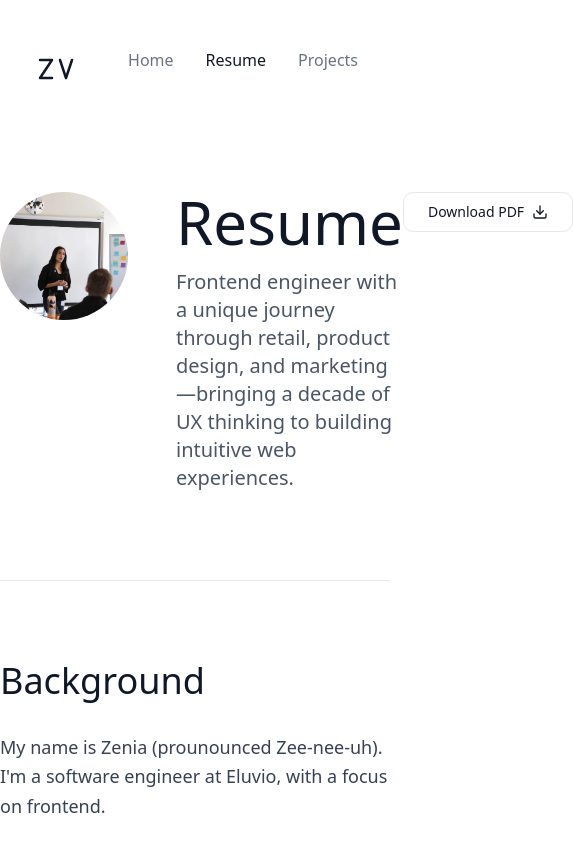
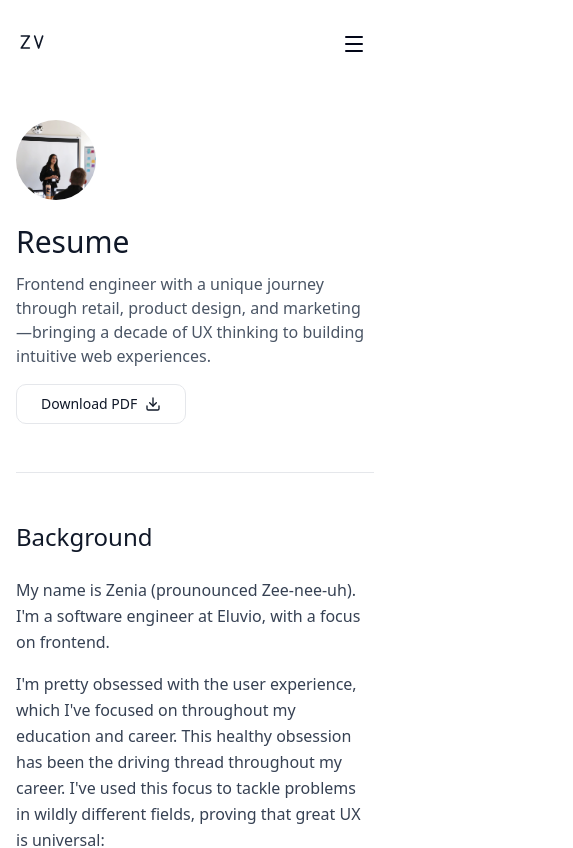
Before and after one commit to zeniavilla/zenia-villa-web, a React (Vite) app: page /resume in a window 390 px wide. Shown: the top 848 px of the page, 573 px wide, since content can reach past the window. Built offline with nearby package versions, Linux system fonts and the light colour scheme.

Commit message:
Make responsive

```diff
--- a/package.json
+++ b/package.json
@@ -9,6 +9,7 @@
     "preview": "vite preview"
   },
   "dependencies": {
+    "@radix-ui/react-navigation-menu": "^1.2.14",
     "@radix-ui/react-slot": "^1.2.4",
     "@tailwindcss/vite": "^4.1.17",
     "class-variance-authority": "^0.7.1",
--- a/src/components/section-title/section-title.tsx
+++ b/src/components/section-title/section-title.tsx
@@ -24,24 +24,24 @@ function SectionTitle({
   border=false
 }: SectionTitleProps) {
   const sizeClasses: Record<TextSize, string> = {
-    "8xl": "text-8xl",
-    "7xl": "text-7xl",
-    "6xl": "text-6xl",
-    "5xl": "text-5xl",
-    "4xl": "text-4xl",
-    "3xl": "text-3xl",
-    "2xl": "text-2xl",
-    "xl": "text-xl"
+    "8xl": "text-4xl md:text-6xl lg:text-8xl",
+    "7xl": "text-3xl md:text-5xl lg:text-7xl",
+    "6xl": "text-3xl md:text-4xl lg:text-6xl",
+    "5xl": "text-2xl md:text-4xl lg:text-5xl",
+    "4xl": "text-2xl md:text-3xl lg:text-4xl",
+    "3xl": "text-xl md:text-2xl lg:text-3xl",
+    "2xl": "text-lg md:text-xl lg:text-2xl",
+    "xl": "text-base md:text-lg lg:text-xl"
   };
 
   return (
-    <div className={`${border ? "border-b border-gray-200 py-16" : ""}`}>
-      <div className="flex items-start mb-6 gap-12">
+    <div className={`${border ? "border-b border-gray-200 py-8 md:py-12 lg:py-16" : ""}`}>
+      <div className="flex flex-col md:flex-row items-start mb-4 md:mb-6 gap-6 md:gap-8 lg:gap-12">
         {/* Photo */}
         {
           image &&
           <div className="flex-shrink-0">
-            <div className="w-32 h-32 rounded-full overflow-hidden">
+            <div className="w-20 h-20 md:w-28 md:h-28 lg:w-32 lg:h-32 rounded-full overflow-hidden">
               <img src={image} alt={imageAlt} className="w-full h-full object-cover" />
             </div>
           </div>
@@ -49,22 +49,22 @@ function SectionTitle({
 
         {/* Text Content */}
         <div className="flex-1">
-          <div className="flex items-start justify-between">
-            <div>
-              <div className={`${sizeClasses[size]} font-light text-gray-900 mb-4`}>
+          <div className="flex flex-col md:flex-row items-start justify-between gap-4 md:gap-6">
+            <div className="flex-1">
+              <div className={`${sizeClasses[size]} font-light text-gray-900 mb-3 md:mb-4`}>
                 {title}
               </div>
               {
                 description &&
-                <p className="text-xl text-gray-600 font-light max-w-2xl">{description}</p>
+                <p className="text-base md:text-lg lg:text-xl text-gray-600 font-light max-w-2xl">{description}</p>
               }
               {subtitle && (
-                <p className="text-xl text-gray-500 font-light mb-8">{subtitle}</p>
+                <p className="text-base md:text-lg lg:text-xl text-gray-500 font-light mb-6 md:mb-8">{subtitle}</p>
               )}
             </div>
             {/* Button */}
             {
-              button ? button : null
+              button && <div className="flex-shrink-0">{button}</div>
             }
           </div>
         </div>
--- a/src/components/top-navigation/top-navigation.tsx
+++ b/src/components/top-navigation/top-navigation.tsx
@@ -1,6 +1,15 @@
+import { useState } from 'react';
 import { NavLink } from 'react-router';
 import { cn } from '@/lib/utils.ts';
 import Logo from '@/components/logo/logo.tsx';
+import { Menu, X } from 'lucide-react';
+
+import {
+  NavigationMenu,
+  NavigationMenuItem,
+  NavigationMenuLink,
+  NavigationMenuList,
+} from '@/components/ui/navigation-menu';
 
 const navLinks = [
   { title: 'Home', path: '/home' },
@@ -8,101 +17,83 @@ const navLinks = [
   { title: 'Projects', path: '/projects' }
 ];
 
-// const MobileNav = () => {
-//   const [drawerOpen, setDrawerOpen] = useState(false);
-//
-//   return (
-//     <>
-//       <div className="fixed top-0 left-0 right-0 bg-white shadow-md z-50">
-//         <nav className="max-w-7xl mx-auto px-4 py-4">
-//           <div className="flex items-center justify-between">
-//             <Link to="/" className="flex items-center gap-2 no-underline">
-//               <h1 className="text-2xl font-bold text-gray-900">Zenia Villa</h1>
-//               <span className="text-gray-400 hidden sm:inline">/</span>
-//               <span className="text-sm text-gray-600 hidden sm:inline">Frontend Product Engineer</span>
-//             </Link>
-//
-//             <button
-//               onClick={() => setDrawerOpen(true)}
-//               className="p-2 hover:bg-gray-100 rounded-md"
-//               aria-label="menu"
-//             >
-//               <svg className="w-6 h-6" fill="none" stroke="currentColor" viewBox="0 0 24 24">
-//                 <path strokeLinecap="round" strokeLinejoin="round" strokeWidth={2} d="M4 6h16M4 12h16M4 18h16" />
-//               </svg>
-//             </button>
-//           </div>
-//         </nav>
-//       </div>
-//
-//       {/* Spacer for fixed header */}
-//       <div className="h-16" />
-//
-//       {/* Mobile drawer */}
-//       {drawerOpen && (
-//         <>
-//           <div
-//             className="fixed inset-0 bg-black bg-opacity-50 z-40"
-//             onClick={() => setDrawerOpen(false)}
-//           />
-//           <div className="fixed right-0 top-0 bottom-0 w-64 bg-white shadow-lg z-50 p-4">
-//             <button
-//               onClick={() => setDrawerOpen(false)}
-//               className="p-2 hover:bg-gray-100 rounded-md mb-4"
-//             >
-//               <svg className="w-6 h-6" fill="none" stroke="currentColor" viewBox="0 0 24 24">
-//                 <path strokeLinecap="round" strokeLinejoin="round" strokeWidth={2} d="M6 18L18 6M6 6l12 12" />
-//               </svg>
-//             </button>
-//             <ul className="space-y-2">
-//               {navLinks.map((link) => (
-//                 <li key={link.title}>
-//                   <Link
-//                     to={link.path}
-//                     onClick={() => setDrawerOpen(false)}
-//                     className="block px-4 py-2 hover:bg-gray-100 rounded-md text-gray-900 no-underline"
-//                   >
-//                     {link.title}
-//                   </Link>
-//                 </li>
-//               ))}
-//             </ul>
-//           </div>
-//         </>
-//       )}
-//     </>
-//   );
-// };
+const MobileNav = () => {
+  const [isOpen, setIsOpen] = useState(false);
+
+  return (
+    <header className="md:hidden px-4 py-6">
+      <div className="flex items-center justify-between">
+        <Logo className="text-gray-900" width={32} height={32} />
+        <button
+          onClick={() => setIsOpen(!isOpen)}
+          className="p-2 hover:bg-gray-100 rounded-md transition-colors"
+          aria-label="Toggle menu"
+        >
+          {isOpen ? <X size={24} /> : <Menu size={24} />}
+        </button>
+      </div>
+
+      {/* Mobile menu */}
+      {isOpen && (
+        <nav className="mt-6 flex flex-col gap-4">
+          {navLinks.map(link => (
+            <NavLink
+              key={link.title}
+              to={link.path}
+              onClick={() => setIsOpen(false)}
+              className={({isActive}) => cn(
+                "px-4 py-3 rounded-md transition-colors",
+                isActive
+                  ? "font-normal text-gray-900 bg-gray-100"
+                  : "font-light text-gray-500 hover:text-gray-900 hover:bg-gray-50"
+              )}
+            >
+              {link.title}
+            </NavLink>
+          ))}
+        </nav>
+      )}
+    </header>
+  );
+};
 
 const DesktopNav = () => {
   return (
-    <header className="flex flex-row pt-12 pb-8 pl-8 pr-8">
+    <header className="hidden md:flex flex-row pt-12 pb-8 px-4 md:px-8 w-full">
+      <NavigationMenu className="w-full max-w-full">
         <Logo className="text-gray-900" />
-      <div className="ml-auto"></div>
-      <nav className="flex gap-8">
+        <div className="ml-auto">
+          <NavigationMenuList className="flex gap-8">
             {
-          navLinks.map((link) => (
-            <NavLink
-              to={link.path}
-              key={link.title}
-              className={
-              ({isActive}) =>
-                cn(
-                  isActive ? "font-normal text-gray-900" : "font-light text-gray-500 hover:text-gray-900"
-                )
-              }
-            >
+              navLinks.map(link => (
+                <NavigationMenuItem key={link.title}>
+                  <NavLink to={link.path}>
+                    {({isActive}) => (
+                      <NavigationMenuLink className={cn(
+                        "font-light text-gray-500 hover:text-gray-900",
+                        isActive && "font-normal text-gray-900"
+                      )}>
                         {link.title}
+                      </NavigationMenuLink>
+                    )}
                   </NavLink>
+                </NavigationMenuItem>
               ))
             }
-      </nav>
+          </NavigationMenuList>
+        </div>
+      </NavigationMenu>
     </header>
   );
 };
 
 const TopNavigation = () => {
-  return <DesktopNav />;
+  return (
+    <>
+      <MobileNav />
+      <DesktopNav />
+    </>
+  );
 }
 
 export default TopNavigation;
--- /dev/null
+++ b/src/components/ui/navigation-menu.tsx
@@ -0,0 +1,128 @@
+import * as React from "react"
+import * as NavigationMenuPrimitive from "@radix-ui/react-navigation-menu"
+import { cva } from "class-variance-authority"
+import { ChevronDown } from "lucide-react"
+
+import { cn } from "@/lib/utils"
+
+const NavigationMenu = React.forwardRef<
+  React.ElementRef<typeof NavigationMenuPrimitive.Root>,
+  React.ComponentPropsWithoutRef<typeof NavigationMenuPrimitive.Root>
+>(({ className, children, ...props }, ref) => (
+  <NavigationMenuPrimitive.Root
+    ref={ref}
+    className={cn(
+      "relative z-10 flex max-w-max flex-1 items-center justify-center",
+      className
+    )}
+    {...props}
+  >
+    {children}
+    <NavigationMenuViewport />
+  </NavigationMenuPrimitive.Root>
+))
+NavigationMenu.displayName = NavigationMenuPrimitive.Root.displayName
+
+const NavigationMenuList = React.forwardRef<
+  React.ElementRef<typeof NavigationMenuPrimitive.List>,
+  React.ComponentPropsWithoutRef<typeof NavigationMenuPrimitive.List>
+>(({ className, ...props }, ref) => (
+  <NavigationMenuPrimitive.List
+    ref={ref}
+    className={cn(
+      "group flex flex-1 list-none items-center justify-center space-x-1",
+      className
+    )}
+    {...props}
+  />
+))
+NavigationMenuList.displayName = NavigationMenuPrimitive.List.displayName
+
+const NavigationMenuItem = NavigationMenuPrimitive.Item
+
+const navigationMenuTriggerStyle = cva(
+  "group inline-flex h-10 w-max items-center justify-center rounded-md bg-background px-4 py-2 text-sm font-medium transition-colors hover:bg-accent hover:text-accent-foreground focus:bg-accent focus:text-accent-foreground focus:outline-none disabled:pointer-events-none disabled:opacity-50 data-[state=open]:text-accent-foreground data-[state=open]:bg-accent/50 data-[state=open]:hover:bg-accent data-[state=open]:focus:bg-accent"
+)
+
+const NavigationMenuTrigger = React.forwardRef<
+  React.ElementRef<typeof NavigationMenuPrimitive.Trigger>,
+  React.ComponentPropsWithoutRef<typeof NavigationMenuPrimitive.Trigger>
+>(({ className, children, ...props }, ref) => (
+  <NavigationMenuPrimitive.Trigger
+    ref={ref}
+    className={cn(navigationMenuTriggerStyle(), "group", className)}
+    {...props}
+  >
+    {children}{" "}
+    <ChevronDown
+      className="relative top-[1px] ml-1 h-3 w-3 transition duration-200 group-data-[state=open]:rotate-180"
+      aria-hidden="true"
+    />
+  </NavigationMenuPrimitive.Trigger>
+))
+NavigationMenuTrigger.displayName = NavigationMenuPrimitive.Trigger.displayName
+
+const NavigationMenuContent = React.forwardRef<
+  React.ElementRef<typeof NavigationMenuPrimitive.Content>,
+  React.ComponentPropsWithoutRef<typeof NavigationMenuPrimitive.Content>
+>(({ className, ...props }, ref) => (
+  <NavigationMenuPrimitive.Content
+    ref={ref}
+    className={cn(
+      "left-0 top-0 w-full data-[motion^=from-]:animate-in data-[motion^=to-]:animate-out data-[motion^=from-]:fade-in data-[motion^=to-]:fade-out data-[motion=from-end]:slide-in-from-right-52 data-[motion=from-start]:slide-in-from-left-52 data-[motion=to-end]:slide-out-to-right-52 data-[motion=to-start]:slide-out-to-left-52 md:absolute md:w-auto ",
+      className
+    )}
+    {...props}
+  />
+))
+NavigationMenuContent.displayName = NavigationMenuPrimitive.Content.displayName
+
+const NavigationMenuLink = NavigationMenuPrimitive.Link
+
+const NavigationMenuViewport = React.forwardRef<
+  React.ElementRef<typeof NavigationMenuPrimitive.Viewport>,
+  React.ComponentPropsWithoutRef<typeof NavigationMenuPrimitive.Viewport>
+>(({ className, ...props }, ref) => (
+  <div className={cn("absolute left-0 top-full flex justify-center")}>
+    <NavigationMenuPrimitive.Viewport
+      className={cn(
+        "origin-top-center relative mt-1.5 h-[var(--radix-navigation-menu-viewport-height)] w-full overflow-hidden rounded-md border bg-popover text-popover-foreground shadow-lg data-[state=open]:animate-in data-[state=closed]:animate-out data-[state=closed]:zoom-out-95 data-[state=open]:zoom-in-90 md:w-[var(--radix-navigation-menu-viewport-width)]",
+        className
+      )}
+      ref={ref}
+      {...props}
+    />
+  </div>
+))
+NavigationMenuViewport.displayName =
+  NavigationMenuPrimitive.Viewport.displayName
+
+const NavigationMenuIndicator = React.forwardRef<
+  React.ElementRef<typeof NavigationMenuPrimitive.Indicator>,
+  React.ComponentPropsWithoutRef<typeof NavigationMenuPrimitive.Indicator>
+>(({ className, ...props }, ref) => (
+  <NavigationMenuPrimitive.Indicator
+    ref={ref}
+    className={cn(
+      "top-full z-[1] flex h-1.5 items-end justify-center overflow-hidden data-[state=visible]:animate-in data-[state=hidden]:animate-out data-[state=hidden]:fade-out data-[state=visible]:fade-in",
+      className
+    )}
+    {...props}
+  >
+    <div className="relative top-[60%] h-2 w-2 rotate-45 rounded-tl-sm bg-border shadow-md" />
+  </NavigationMenuPrimitive.Indicator>
+))
+NavigationMenuIndicator.displayName =
+  NavigationMenuPrimitive.Indicator.displayName
+
+export {
+  navigationMenuTriggerStyle,
+  NavigationMenu,
+  NavigationMenuList,
+  NavigationMenuItem,
+  NavigationMenuContent,
+  NavigationMenuTrigger,
+  NavigationMenuLink,
+  NavigationMenuIndicator,
+  NavigationMenuViewport,
+}
--- a/src/data/projects.ts
+++ b/src/data/projects.ts
@@ -3,7 +3,7 @@ import byok2 from '@/assets/images/byok2.webp';
 import byok1Preview from '@/assets/images/byok1-preview.png';
 import favorites from '@/assets/images/favorites.webp';
 import favoritesPreview from '@/assets/images/favorites-preview.png';
-import transfers from '@/assets/images/transfers.webp';
+// import transfers from '@/assets/images/transfers.webp';
 
 export interface ProjectDataItem {
   id: string;
--- a/src/pages/projects/all/projects.tsx
+++ b/src/pages/projects/all/projects.tsx
@@ -27,32 +27,32 @@ function ProjectSection({
 
   return (
     <article className="group">
-      <button className={`w-full block p-8 rounded-2xl transition-all duration-300 text-left hover:bg-gray-50/50 ${colorClasses[color].background}`} onClick={() => navigate(id)}>
-        <div className="grid grid-cols-12 gap-8">
-          <div className="col-span-4">
+      <button className={`w-full block p-4 md:p-6 lg:p-8 rounded-2xl transition-all duration-300 text-left hover:bg-gray-50/50 ${colorClasses[color].background}`} onClick={() => navigate(id)}>
+        <div className="grid grid-cols-1 md:grid-cols-12 gap-4 md:gap-6 lg:gap-8">
+          <div className="md:col-span-4">
             {image ? (
-              <img src={image} alt={`Project ${title}`} className="rounded-xs" />
+              <img src={image} alt={`Project ${title}`} className="rounded-xs w-full" />
             ) : (
               <div className={`w-full h-[50px] ${colorClasses[color].background} rounded`} />
             )}
           </div>
 
-          <div className="col-span-8 flex flex-col">
+          <div className="md:col-span-8 flex flex-col">
             <div className="flex items-start justify-between mb-3">
               <div className="flex-1">
-                <div className="flex items-center gap-3 mb-2">
-                  <h3 className="text-3xl font-light text-gray-900">{title}</h3>
-                  <ArrowUpRight className={`text-gray-400 ${colorClasses[color].icon}`} height={20} width={20} />
+                <div className="flex items-center gap-2 md:gap-3 mb-2">
+                  <h3 className="text-xl md:text-2xl lg:text-3xl font-light text-gray-900">{title}</h3>
+                  <ArrowUpRight className={`text-gray-400 ${colorClasses[color].icon}`} height={16} width={16} />
                 </div>
 
-                <div className="text-sm text-gray-500 font-light">{year}</div>
+                <div className="text-xs md:text-sm text-gray-500 font-light">{year}</div>
               </div>
             </div>
-            <p className="text-gray-700 font-light leading-relaxed mb-6 flex-1 text-lg">{description}</p>
-            <div className="flex flex-wrap gap-3">
+            <p className="text-gray-700 font-light leading-relaxed mb-4 md:mb-6 flex-1 text-base md:text-lg">{description}</p>
+            <div className="flex flex-wrap gap-2 md:gap-3">
               {
                 technologies.map(tech => (
-                  <Badge variant="outline" className="bg-white/50">{tech}</Badge>
+                  <Badge key={tech} variant="outline" className="bg-white/50 text-xs md:text-sm">{tech}</Badge>
                 ))
               }
             </div>
@@ -65,9 +65,9 @@ function ProjectSection({
 
 function Projects() {
   return (
-    <div className="max-w-4xl mx-auto px-4 py-8">
+    <div className="max-w-4xl mx-auto px-4 md:px-6 lg:px-8 py-6 md:py-8">
       <SectionTitle title="Projects" description="A collection of work spanning my time at IBM and Eluvio." border />
-      <section className="py-16">
+      <section className="py-8 md:py-12 lg:py-16 space-y-6">
         {
           Object.keys(PROJECTS).map(projectId => {
             const project = PROJECTS[projectId];
--- a/src/pages/projects/details/project-details.tsx
+++ b/src/pages/projects/details/project-details.tsx
@@ -18,32 +18,32 @@ function ProjectDetails() {
   ];
 
   return (
-    <div className="max-w-4xl mx-auto px-4 py-8">
-      <NavLink className="flex flex-row items-center gap-2 text-gray-600 hover:text-gray-900 font-light" to="/projects">
+    <div className="max-w-4xl mx-auto px-4 md:px-6 lg:px-8 py-6 md:py-8">
+      <NavLink className="flex flex-row items-center gap-2 text-gray-600 hover:text-gray-900 font-light text-sm md:text-base" to="/projects">
         <ArrowLeft size={18} />
         <div>Back to Projects</div>
       </NavLink>
       {/* Hero Section */}
-      <section className="py-16">
-        <div className="mb-8">
-          <div className="flex items-center gap-3 text-sm text-gray-500 mb-6 font-light">
+      <section className="py-8 md:py-12 lg:py-16">
+        <div className="mb-6 md:mb-8">
+          <div className="flex flex-wrap items-center gap-2 md:gap-3 text-xs md:text-sm text-gray-500 mb-4 md:mb-6 font-light">
             <span className="flex items-center gap-2">
-              <Calendar size={16} />
+              <Calendar size={14} className="md:w-4 md:h-4" />
               {project.year}
             </span>
             <span>·</span>
             <span className="flex items-center gap-2">
-              <Clock size={16} />
+              <Clock size={14} className="md:w-4 md:h-4" />
               {project.timeline}
             </span>
             <span>·</span>
             <span>{project.role}</span>
           </div>
 
-          <h1 className="text-6xl font-light text-gray-900 mb-4">
+          <h1 className="text-3xl md:text-4xl lg:text-6xl font-light text-gray-900 mb-3 md:mb-4">
             {project.title}
           </h1>
-          <p className="text-2xl text-gray-600 font-light">
+          <p className="text-lg md:text-xl lg:text-2xl text-gray-600 font-light">
             {project.tagline}
           </p>
         </div>
@@ -64,21 +64,21 @@ function ProjectDetails() {
       </section>
 
       {/* Hero Image */}
-      <section className="max-w-5xl mx-auto px-8 mb-20">
-        <div className="aspect-[16/9] rounded-2xl bg-gradient-to-br from-violet-500/10 to-purple-500/10 border border-gray-100 flex items-center justify-center">
-          <span className="text-gray-400 font-light">Project Hero Image</span>
+      <section className="max-w-5xl mx-auto px-4 md:px-6 lg:px-8 mb-12 md:mb-16 lg:mb-20">
+        <div className="aspect-[16/9] rounded-xl md:rounded-2xl bg-gradient-to-br from-violet-500/10 to-purple-500/10 border border-gray-100 flex items-center justify-center">
+          <span className="text-gray-400 font-light text-sm md:text-base">Project Hero Image</span>
         </div>
       </section>
 
       {/* Main Content */}
-      <article className="max-w-3xl mx-auto px-8 mb-20">
-        <div className="space-y-16">
+      <article className="max-w-3xl mx-auto px-4 md:px-6 lg:px-8 mb-12 md:mb-16 lg:mb-20">
+        <div className="space-y-10 md:space-y-12 lg:space-y-16">
           {sections.map((section, index) => (
             <section key={index}>
-              <h2 className="text-3xl font-light text-gray-900 mb-6">
+              <h2 className="text-2xl md:text-3xl font-light text-gray-900 mb-4 md:mb-6">
                 {section.title}
               </h2>
-              <p className="text-lg text-gray-700 font-light leading-relaxed">
+              <p className="text-base md:text-lg text-gray-700 font-light leading-relaxed">
                 {section.content}
               </p>
             </section>
@@ -86,10 +86,10 @@ function ProjectDetails() {
 
           {/* Image Gallery */}
           <section>
-            <h2 className="text-3xl font-light text-gray-900 mb-8">
+            <h2 className="text-2xl md:text-3xl font-light text-gray-900 mb-6 md:mb-8">
               Interface Details
             </h2>
-            <div className="space-y-8">
+            <div className="space-y-6 md:space-y-8">
               {
                 project.images.all.map(image => (
                   <>
@@ -103,12 +103,12 @@ function ProjectDetails() {
 
           {/* Reflection */}
           <section>
-            <h2 className="text-3xl font-light text-gray-900 mb-6">
+            <h2 className="text-2xl md:text-3xl font-light text-gray-900 mb-4 md:mb-6">
               Reflection
             </h2>
             {
               project.reflection.map((paragraph, i) => (
-                <p key={i} className="text-lg text-gray-700 font-light leading-relaxed mb-4">
+                <p key={i} className="text-base md:text-lg text-gray-700 font-light leading-relaxed mb-3 md:mb-4">
                   {paragraph}
                 </p>
               ))
--- a/src/pages/resume/resume.tsx
+++ b/src/pages/resume/resume.tsx
@@ -89,12 +89,12 @@ const SKILLS: {label: string, values: string[], id: string}[] = [
 
 function Background() {
   return (
-    <div className="max-w-5xl mx-auto py-20 border-b border-gray-200">
+    <div className="max-w-5xl mx-auto py-12 md:py-16 lg:py-20 border-b border-gray-200">
       <section>
-        <h2 className="text-4xl font-light text-gray-900 mb-8">
+        <h2 className="text-2xl md:text-3xl lg:text-4xl font-light text-gray-900 mb-6 md:mb-8">
           Background
         </h2>
-        <div className="space-y-6 text-gray-700 font-light text-lg leading-relaxed max-w-4xl">
+        <div className="space-y-4 md:space-y-6 text-gray-700 font-light text-base md:text-lg leading-relaxed max-w-4xl">
           {
             ABOUT_CONTENT.intro.map(item => (
               <p>{item}</p>
@@ -115,12 +115,12 @@ function Background() {
 
 function Experience() {
   return (
-    <div className="py-20 border-b border-gray-200">
+    <div className="py-12 md:py-16 lg:py-20 border-b border-gray-200">
       <section>
-        <h2 className="text-4xl font-light text-gray-900 mb-8">
+        <h2 className="text-2xl md:text-3xl lg:text-4xl font-light text-gray-900 mb-6 md:mb-8">
           Experience
         </h2>
-        <div className="space-y-12">
+        <div className="space-y-8 md:space-y-12">
           {
             EXPERIENCE_DATA.map(item => (
               <div key={item.id} className="space-y-4 border-l-2 border-gray-200 pl-6">
@@ -164,12 +164,12 @@ function SkillSet({label, tags}: {label: string, tags: string[]}) {
 
 function Skills() {
   return (
-    <div className="py-20 border-b border-gray-200">
+    <div className="py-12 md:py-16 lg:py-20 border-b border-gray-200">
       <section>
-        <h2 className="text-4xl font-light text-gray-900 mb-8">
+        <h2 className="text-2xl md:text-3xl lg:text-4xl font-light text-gray-900 mb-6 md:mb-8">
           Skills
         </h2>
-        <div className="grid grid-cols-2 gap-12">
+        <div className="grid grid-cols-1 md:grid-cols-2 gap-8 md:gap-12">
           {
             SKILLS.map(skill => (
               <SkillSet key={skill.id} label={skill.label} tags={skill.values} />
@@ -183,15 +183,15 @@ function Skills() {
 
 function GetInTouch() {
   return (
-    <div className="py-20">
+    <div className="py-12 md:py-16 lg:py-20">
       <section>
-        <h2 className="text-4xl font-light text-gray-900 mb-8">
+        <h2 className="text-2xl md:text-3xl lg:text-4xl font-light text-gray-900 mb-6 md:mb-8">
           Get in Touch
         </h2>
-        <div className="flex flex-col gap-6 mt-8">
+        <div className="flex flex-col gap-4 md:gap-6 mt-6 md:mt-8">
           {
             SOCIAL_LINKS.map(link => (
-              <a href={link.href} target="_blank" className="text-gray-600 text-lg font-light leading-5 hover:opacity-100 flex items-center gap-3 group w-fit">
+              <a href={link.href} target="_blank" className="text-gray-600 text-base md:text-lg font-light leading-5 hover:opacity-100 flex items-center gap-3 group w-fit">
                 <link.icon height={22} width={22} className="text-gray-600" />
                 {link.label}
                 <ArrowUpRight className="text-gray-600 opacity-0 group-hover:opacity-100" height={16} width={16} />
@@ -206,7 +206,7 @@ function GetInTouch() {
 
 function Resume() {
   return (
-    <div className="max-w-4xl mx-auto pb-8">
+    <div className="max-w-4xl mx-auto px-4 md:px-6 lg:px-8 pb-6 md:pb-8">
       <SectionTitle
         title="Resume"
         description="Frontend engineer with a unique journey through retail, product design, and marketing—bringing a decade of UX thinking to building intuitive web experiences."
```
Also changed, not shown: 1 other file (tests, documents, lock files or other folders). Lines whose indentation alone changed are shown as unchanged.
